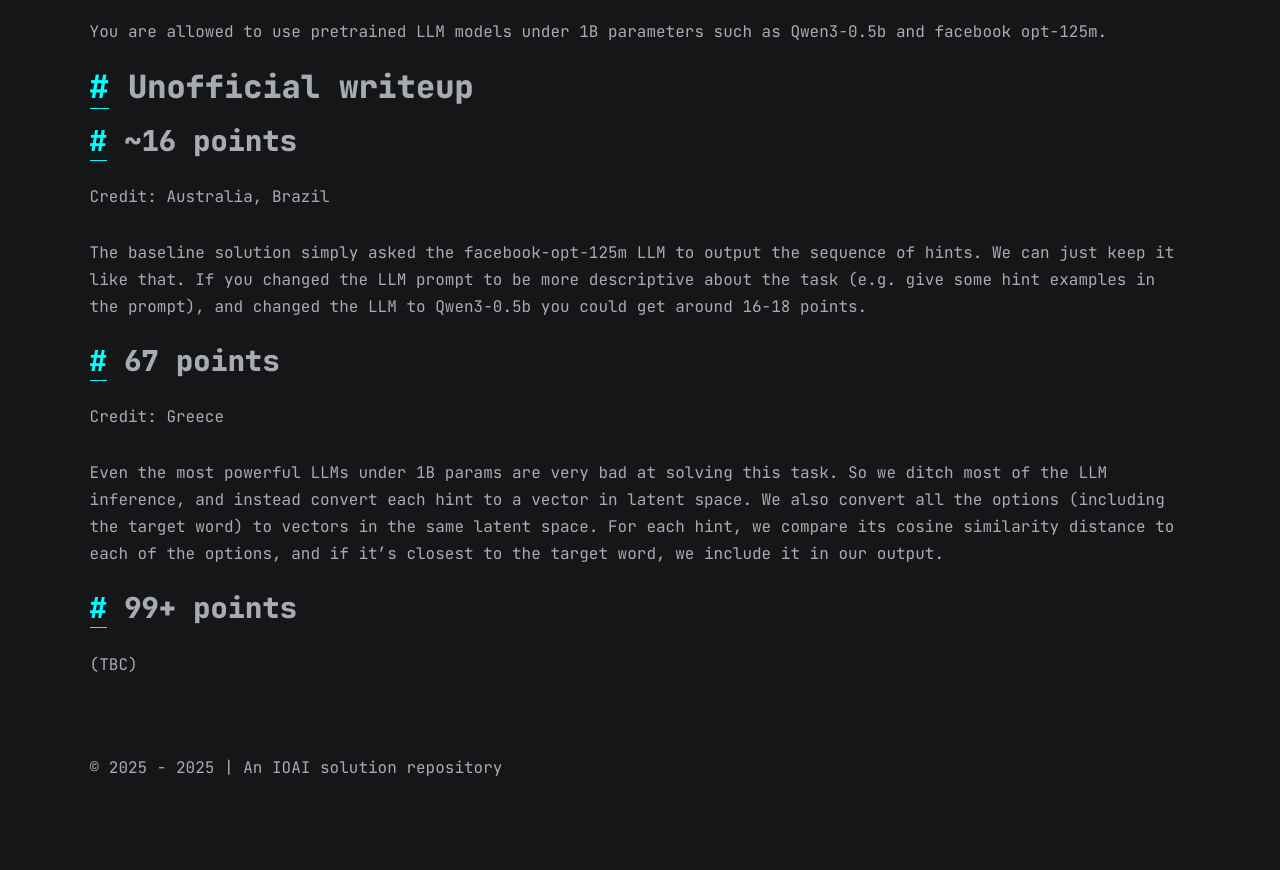
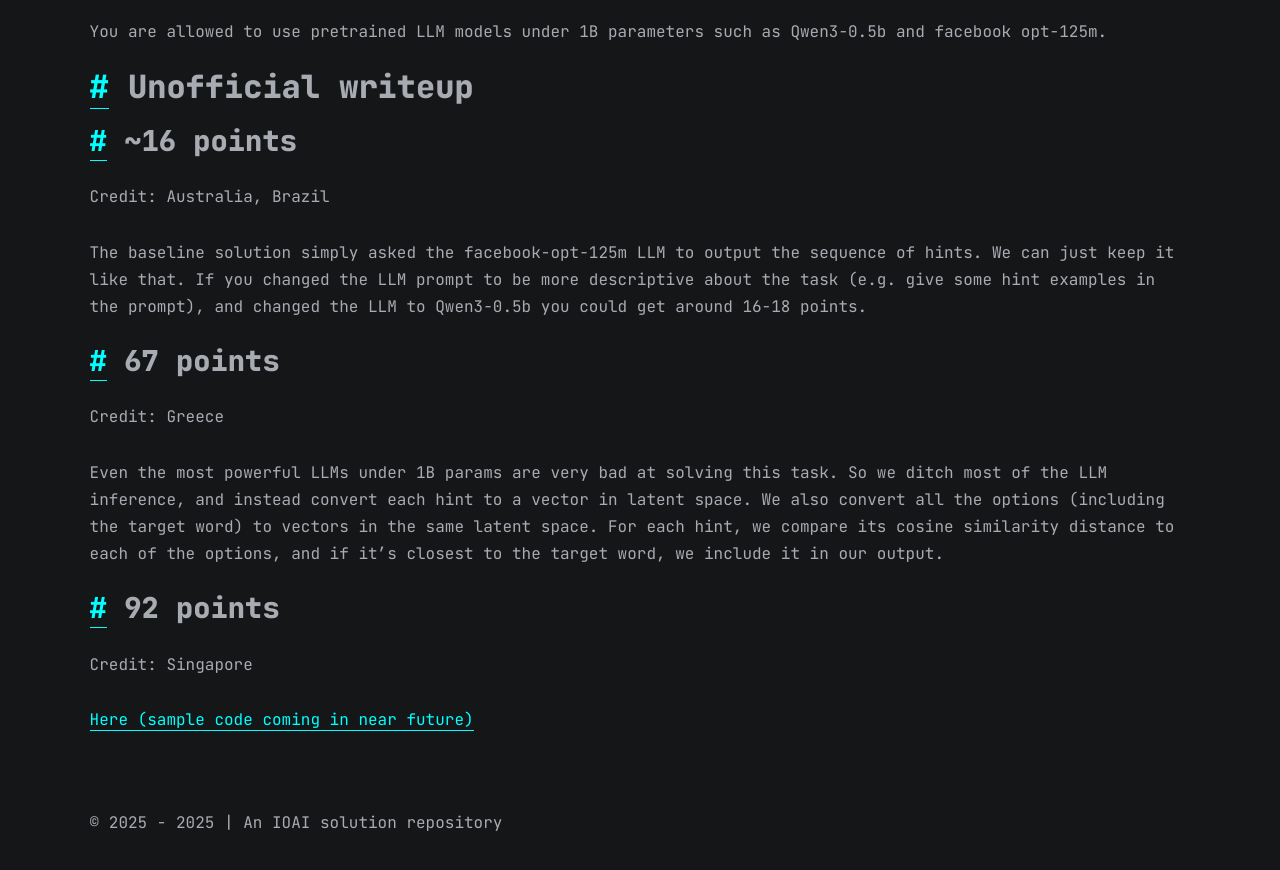
Before and after one commit to ioai-writeup/ioai-writeup.github.io, a Jekyll site: the page built from all_collections/_posts/2025-08-09-d1p3-concepts.md, in a window 1280 px wide and 900 px high, scrolled down 605 px. Shown: the top 870 px of the window. Built offline with Jekyll 4.4.1, drawn with Linux system fonts in a browser that asks for light colours; before the commit the page ends 1450 px from its top, so only the background shows below that.

Commit message:
Update 2025-08-09-d1p3-concepts.md

```diff
--- a/all_collections/_posts/2025-08-09-d1p3-concepts.md
+++ b/all_collections/_posts/2025-08-09-d1p3-concepts.md
@@ -25,6 +25,7 @@ Credit: Greece
 
 Even the most powerful LLMs under 1B params are very bad at solving this task. So we ditch most of the LLM inference, and instead convert each hint to a vector in latent space. We also convert all the options (including the target word) to vectors in the same latent space. For each hint, we compare its cosine similarity distance to each of the options, and if it's closest to the target word, we include it in our output.
 
-## 99+ points
+## 92 points
+Credit: Singapore
 
-(TBC)
+[Here (sample code coming in near future)](https://discord.com/channels/1271542282142748774/1394369012544311427/1404480016141778944)
```
